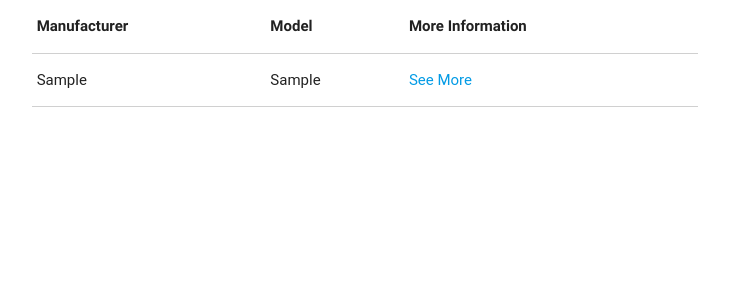
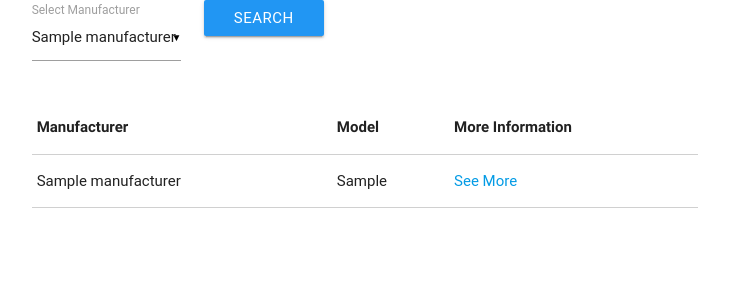
Before and after one commit to alexm118/4704-Capstone, a Django app: page /planes/ in a window 1280 px wide. Shown: the top 300 px of the page, without its empty margins (390-1119 px from the left). Run offline with Django 3.2, Linux system fonts and the light colour scheme; tables that the repository leaves empty hold one stand-in row (values such as "Sample post"); some libraries are stand-ins or nearby versions; some web fonts are replaced.

Commit message:
Massive overhaul for migrations, added some broken form functionality. Resetting Master to this commit.

```diff
--- a/Capstone/urls.py
+++ b/Capstone/urls.py
@@ -15,11 +15,12 @@ Including another URLconf
 """
 from django.conf.urls import url
 from django.contrib import admin
-from planes.views import display_plane, list_planes, airbus_rest_plane
+from planes.views import display_plane, list_planes, airbus_rest_plane, filter_plane_list
 
 urlpatterns = [
     url(r'^admin/', admin.site.urls),
     url(r'^planes/(?P<id>[0-9]+)/$', display_plane, name="display_planes"),
     url(r'^planes/$',list_planes, name="plane_list"),
     url(r'^rest/airbus/(?P<id>[0-9]+)/$', airbus_rest_plane, name="airbus_rest_plane"),
+    url(r'^planes/filter/manufacturer/$', filter_plane_list, name="filter_planes"),
 ]
--- /dev/null
+++ b/planes/forms.py
@@ -0,0 +1,11 @@
+from django import forms
+from planes.models import Plane
+
+
+class PlaneForm(forms.ModelForm):
+    plane = Plane.objects.all().first()
+    manufacturer = forms.ChoiceField(choices=plane.get_unique_manufacturers())
+
+    class Meta:
+        model = Plane
+        exclude = ('engines', 'model')
--- a/planes/models.py
+++ b/planes/models.py
@@ -10,10 +10,26 @@ class Engine(models.Model):
         return self.name
 
 
+class Manufacturer(models.Model):
+    name = models.CharField(max_length=50)
+
+    def __str__(self):
+        return self.name
+
+
 class Plane(models.Model):
-    manufacturer = models.CharField(max_length=50)
+    manufacturer = models.ForeignKey(Manufacturer, null=True, blank=True)
     model = models.CharField(max_length=25)
     engines = models.ManyToManyField(Engine, related_name='engines')
+
+    def get_unique_manufacturers(self):
+        planes = Plane.objects.all()
+        manufacturer_list = []
+        for plane in planes:
+            tuple = (plane.manufacturer.id, plane.manufacturer)
+            if tuple not in manufacturer_list:
+                manufacturer_list.append(tuple)
+        return manufacturer_list
 
     def __str__(self):
         return self.manufacturer
--- /dev/null
+++ b/planes/templates/planes/panels/plane_table.html
@@ -0,0 +1,18 @@
+<table class="bordered highlight">
+    <thead>
+        <tr>
+            <th>Manufacturer</th>
+            <th>Model</th>
+            <th>More Information</th>
+        </tr>
+    </thead>
+    <tbody>
+        {% for plane in planes %}
+            <tr>
+                <td>{{ plane.manufacturer }}</td>
+                <td>{{ plane.model }}</td>
+                <td><a href="/planes/{{ plane.id }}">See More</a></td>
+            </tr>
+        {% endfor %}
+    </tbody>
+</table>
--- a/planes/templates/planes/plane_list.html
+++ b/planes/templates/planes/plane_list.html
@@ -1,22 +1,40 @@
 {% extends 'base.html' %}
 
 {% block content %}
-    <table class="bordered highlight">
-        <thead>
-            <tr>
-                <th>Manufacturer</th>
-                <th>Model</th>
-                <th>More Information</th>
-            </tr>
-        </thead>
-        <tbody>
-            {% for plane in planes %}
-                <tr>
-                    <td>{{ plane.manufacturer }}</td>
-                    <td>{{ plane.model }}</td>
-                    <td><a href="/planes/{{ plane.id }}">See More</a></td>
-                </tr>
-            {% endfor %}
-        </tbody>
-    </table>
+    <form id="filter_form">
+        <div class="row">
+            <div class="col s3">
+                <div class="input-field ">
+                    {{ form.manufacturer }}
+                    <label for="id_manufacturer">Select Manufacturer</label>
+                </div>
+            </div>
+            <div class="col s3">
+                <button class="waves-effect waves-light btn blue" id="search_button">Search</button>
+            </div>
+        </div>
+    </form>
+    <div class="plane_list">
+        {% include 'planes/panels/plane_table.html' %}
+    </div>
 {% endblock %}
+
+{% block extra_js %}
+    <script>
+        $(document).ready(function() {
+            $('#id_manufacturer').material_select();
+
+            $('#search_button').click(function() {
+                $.ajax({
+                    type: "GET",
+                    url: "/planes/filter/manufacturer/",
+                    data: $('#filter_form').serialize(),
+                    success: function(data){
+                        $('#plane_list').html();
+                        $('#plane_list').html(data);
+                    }
+                }) ;
+            });
+        });
+    </script>
+{% endblock %}
--- a/planes/views.py
+++ b/planes/views.py
@@ -1,8 +1,8 @@
 from django.shortcuts import render
-from planes.models import AirbusPlane, Plane
+from planes.models import AirbusPlane, Plane, Manufacturer
 from planes.serializers import AirbusPlaneSerializer
 from django.http import JsonResponse
-
+from planes.forms import PlaneForm
 
 def display_plane(request, id):
     plane = AirbusPlane.objects.get(id=id)
@@ -11,10 +11,23 @@ def display_plane(request, id):
 
 def list_planes(request):
     planes = Plane.objects.all()
-    return render(request, "planes/plane_list.html", context={'planes': planes})
+    form = PlaneForm()
+    return render(request, "planes/plane_list.html", context={'planes': planes, 'form': form})
 
 
 def airbus_rest_plane(request, id):
     plane = AirbusPlane.objects.get(id=id)
     serializer = AirbusPlaneSerializer(plane)
     return JsonResponse(serializer.data)
+
+
+def filter_plane_list(request):
+    if request.method == 'GET':
+        form = PlaneForm(request.GET)
+        if form.is_valid():
+            manufacturer = form.cleaned_data['manufacturer']
+            planes = Plane.objects.filter(manufacturer_id=manufacturer)
+            print("Valid filter" )
+            return render(request, 'planes/panels/plane_table.html', context={'planes': planes})
+    else:
+        print('Invalid access')
--- a/templates/base.html
+++ b/templates/base.html
@@ -1,6 +1,7 @@
 <!DOCTYPE html>
 <html>
 <head>
+    <script type="text/javascript" src="https://code.jquery.com/jquery-2.1.1.min.js"></script>
     <link rel="stylesheet" href="https://cdnjs.cloudflare.com/ajax/libs/materialize/0.97.6/css/materialize.min.css">
     <script src="https://cdnjs.cloudflare.com/ajax/libs/materialize/0.97.6/js/materialize.min.js"></script>
 </head>
@@ -15,5 +16,6 @@
             </div>
         </div>
     </div>
+    {% block extra_js %}{% endblock %}
 </body>
 </html>
```
Also changed, not shown: planes/management/Commands/load_airbus_models.py (+7 -1 lines), planes/migrations/0002_auto_20161019_1900.py, planes/migrations/0003_auto_20161006_1636.py (deleted), planes/migrations/0003_auto_20161019_1902.py (added), planes/migrations/0004_auto_20161006_1652.py (deleted), planes/migrations/0005_auto_20161006_1655.py (deleted), planes/migrations/0006_auto_20161012_2043.py (deleted).
